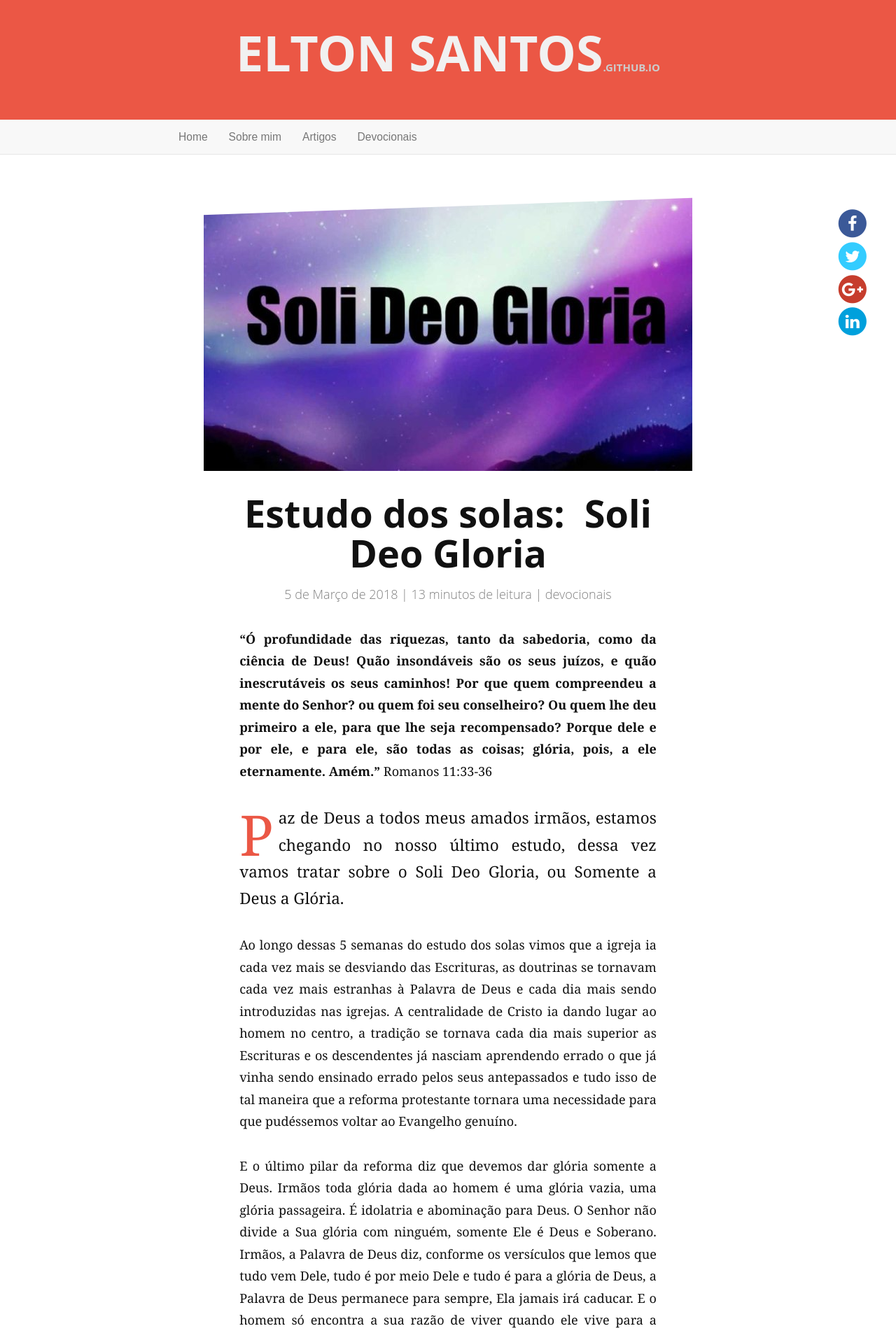
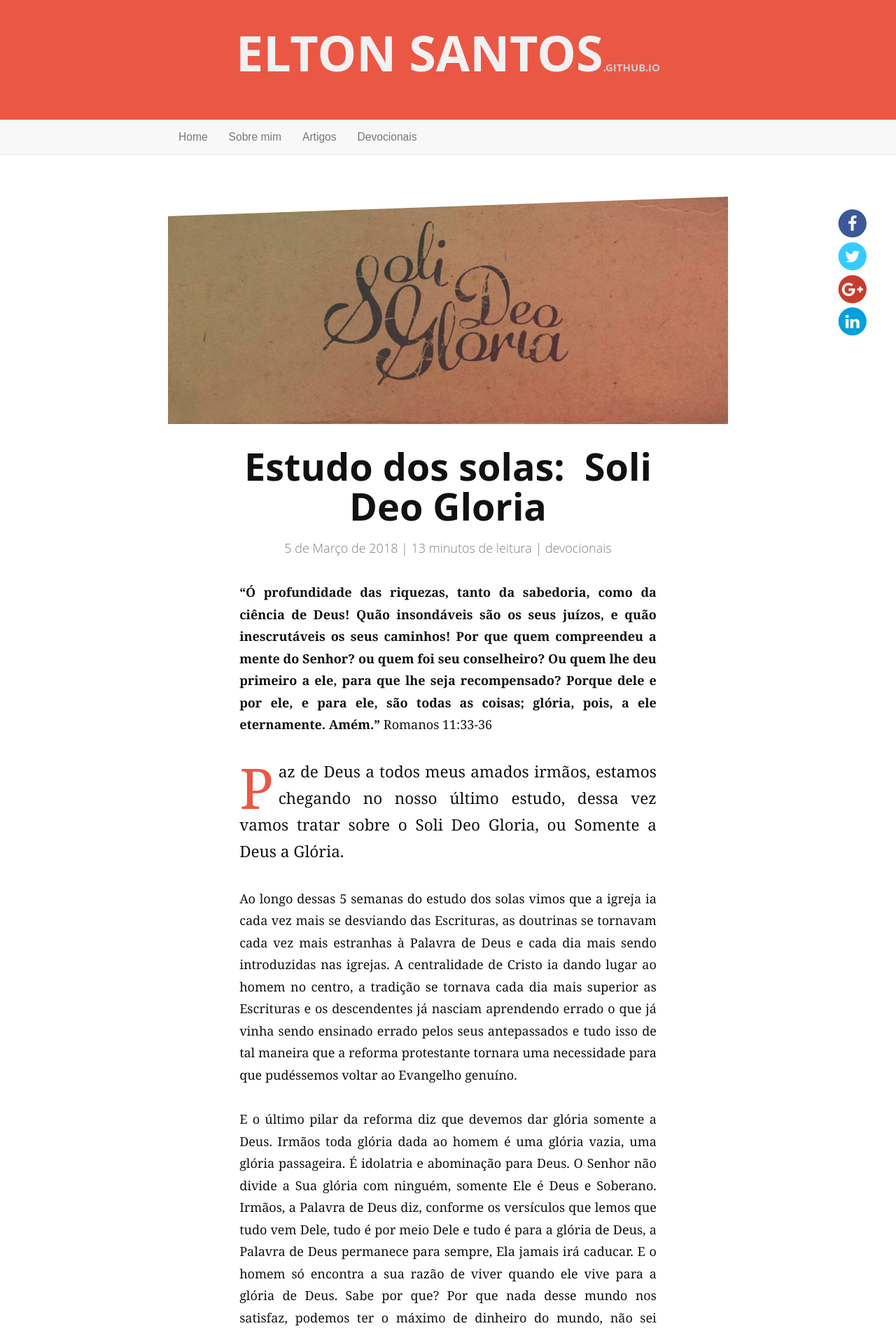
Before and after one commit to eltonsantos/eltonsantos.github.io, a Jekyll site: the page built from _posts/2018-03-05-soli-deo-gloria.md, in a window 1280 px wide. Shown: the top 1905 px of the page at 70% size. Built offline with Jekyll 4.4.1, drawn with Linux system fonts in a browser that asks for light colours; nearby versions of some CDN libraries; comment, search, counter and statistics services are not loaded.

```diff
--- a/_posts/2018-03-05-soli-deo-gloria.md
+++ b/_posts/2018-03-05-soli-deo-gloria.md
@@ -2,8 +2,8 @@
 layout: post
 title: Estudo dos solas:&nbsp; Soli Deo Gloria
 categories: devocionais
-image: solideogloria.jpg
-logo: solideogloria.jpg
+image: solideogloria2.jpg
+logo: solideogloria2.jpg
 description: Parte 5 - Soli Deo Gloria - Romanos 11:33-36
 url: https://eltonsantos.github.io/devocionais/soli-deo-gloria/
 author: Elton Santos
```
Also changed, not shown: images/solideogloria2.jpg (added).
